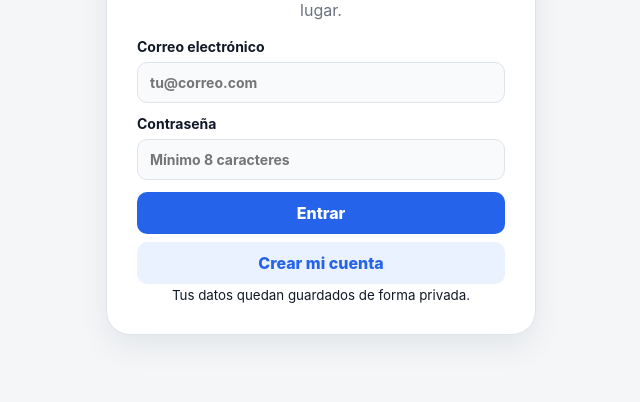
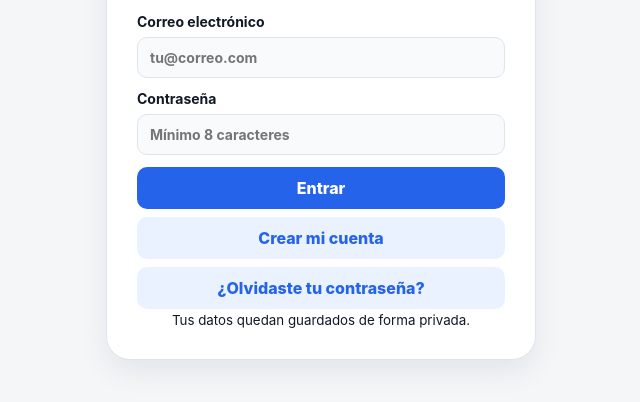
Before and after one commit to JesusZt1981/inversor-facil, a website: page public/index.html in a window 1280 px wide. Shown: the part 326-728 px from the top of the page, without its empty margins (319-959 px from the left). Drawn offline with Linux system fonts and the light colour scheme; no server answers.

Commit message:
Keep account recovery available in redesigned interface

```diff
--- a/public/index.html
+++ b/public/index.html
@@ -157,5 +157,6 @@
   <dialog id="amountDialog" class="modal compact-modal"><form method="dialog"><div class="modal-head"><div><span class="eyebrow">ESTADO DE CUENTA</span><h2>Monto exacto del banco</h2></div><button class="close" value="cancel">×</button></div><input type="hidden" id="amountStatementId"><p class="helper">Si el banco muestra un “pago para no generar intereses” diferente, escríbelo aquí.</p><label>Pago para no generar intereses<input id="statementAmount" type="number" min="0.01" step="0.01"></label><button type="button" class="btn primary" id="saveStatementAmountBtn">Guardar monto</button></form></dialog>
 
   <script src="/app.js" defer></script>
+  <script src="/auth-recovery.js" defer></script>
 </body>
 </html>
```
